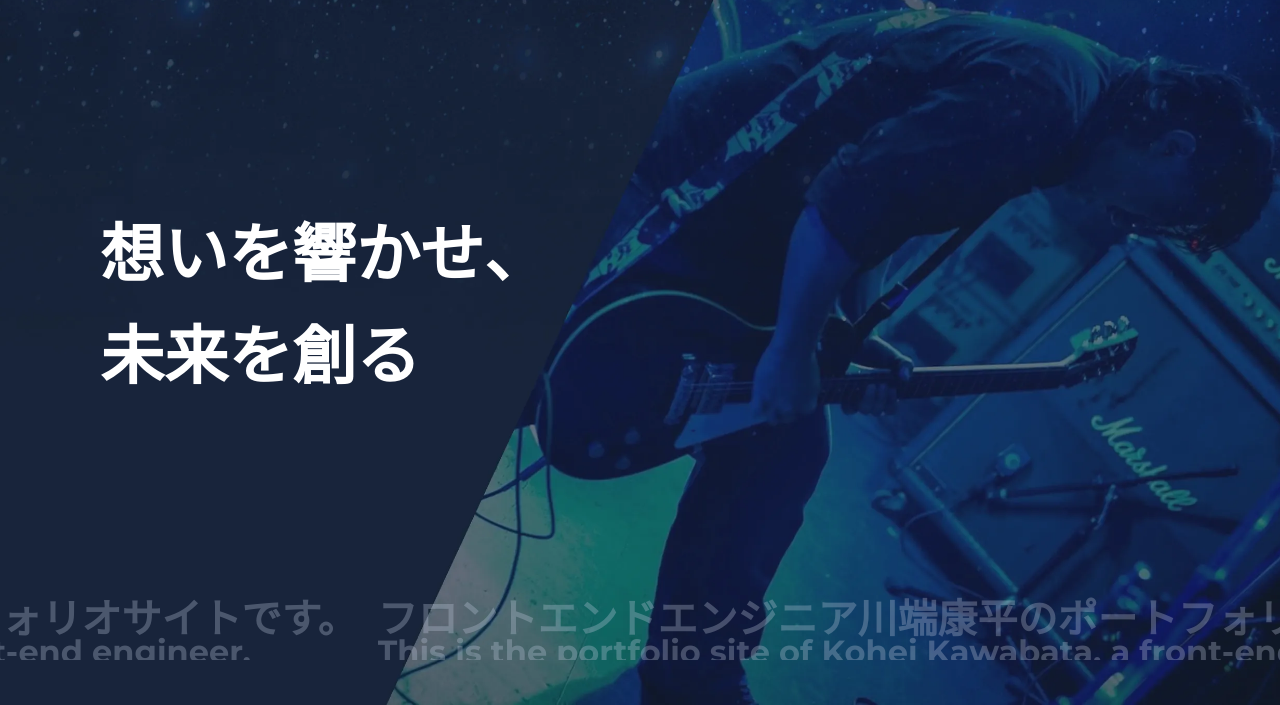
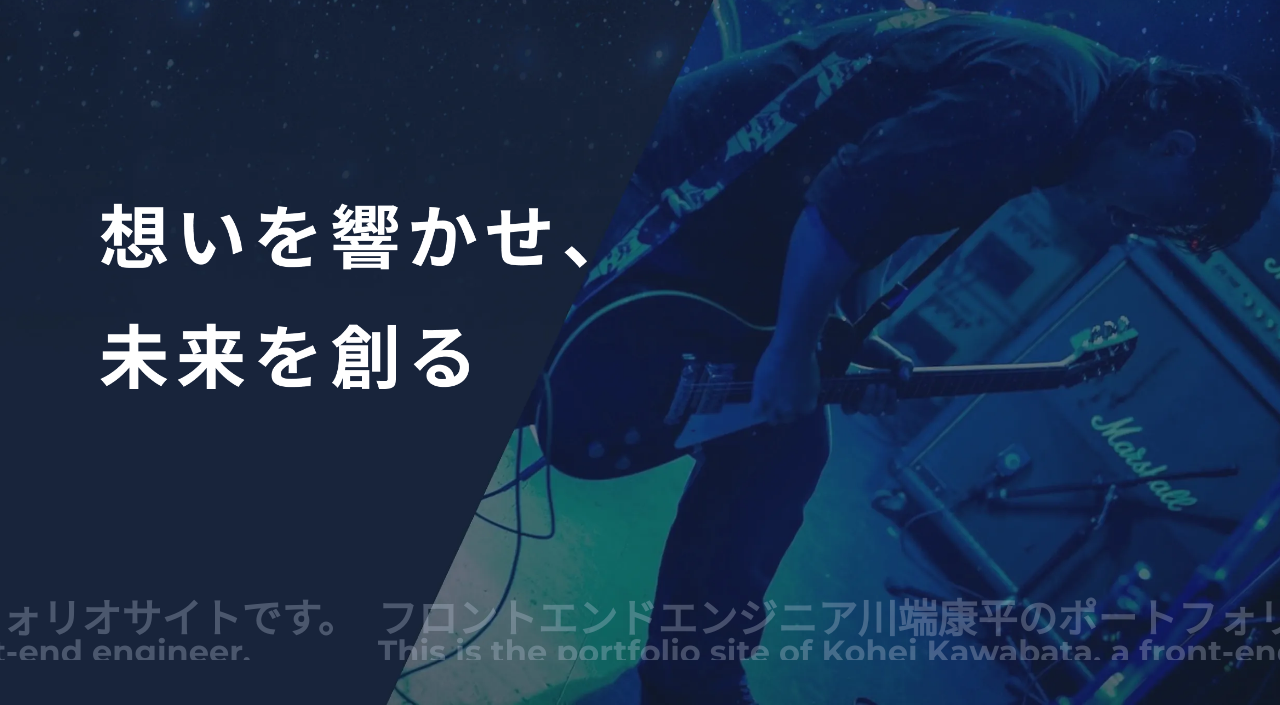
Before and after one commit to kohei0812/astro-portfolio-ssg, an Astro site: page / in a window 1280 px wide. Shown: the part 95-800 px from the top of the page. Built offline with nearby package versions, Linux system fonts and the light colour scheme; Astro itself is replaced by a stand-in of ours; no server answers.

Commit message:
hero-ttl

```diff
--- a/src/assets/styles/top/_hero.scss
+++ b/src/assets/styles/top/_hero.scss
@@ -1,3 +1,4 @@
+
 @use "../variables" as v;
 /*****************/
 /*** hero***/
@@ -28,13 +29,15 @@
       }
 
       &-ttl {
-        font-size: 6.4rem;
-        line-height: 1.6;
-        color: white;
-        font-weight: bold;
-        font-family: -apple-system, BlinkMacSystemFont, "Segoe UI", Roboto, "Hiragino Sans", "Yu Gothic UI", "Meiryo", sans-serif;
         min-height: 205px;
         contain: layout;
+
+        img {
+          width:487px;
+          height: auto;
+          max-width: 100%;
+          display: block;
+        }
       }
 
       &-sub-title {
@@ -107,14 +110,15 @@
 
       &-ttl {
         margin-top: 25vh;
-        font-size: 3.6rem;
-        line-height: 1.6;
-        color: white;
-        font-weight: bold;
-        letter-spacing: .1em;
-        font-family: -apple-system, BlinkMacSystemFont, "Segoe UI", Roboto, "Hiragino Sans", "Yu Gothic UI", "Meiryo", sans-serif;
         min-height: 115px;
         contain: layout;
+
+        img {
+          width: 274px;
+          height: auto;
+          max-width: 100%;
+          display: block;
+        }
       }
 
       &-sub-title {
--- a/src/components/top/hero/Hero.astro
+++ b/src/components/top/hero/Hero.astro
@@ -4,10 +4,20 @@ import HeroTextSwiper from './HeroTextSwiper.jsx';
 ---
 <section class="hero" id="hero" aria-labelledby="hero-heading">
   <div class="container">
-    <p class="hero-ttl">
-      想いを響かせ、<br />
-      未来を創る
-    </p>
+    <div class="hero-ttl">
+      <picture>
+        <source srcset="/assets/images/hero-title.webp" type="image/webp" />
+        <img
+          src="/assets/images/hero-title.png"
+          alt="想いを響かせ、未来を創る"
+          width="360"
+          height="115"
+          loading="eager"
+          decoding="sync"
+          fetchpriority="high"
+        />
+      </picture>
+    </div>
   </div>
   <HeroTextSwiper client:load />
 </section>
--- a/src/layouts/Layout.astro
+++ b/src/layouts/Layout.astro
@@ -43,8 +43,9 @@ const scriptHtml = `
       body{color:white;font-family:-apple-system,BlinkMacSystemFont,"Segoe UI",Roboto,"Hiragino Sans","Yu Gothic UI","Meiryo",sans-serif}
       .hero{position:fixed;top:0;left:0;width:100%;height:100vh;background-image:url(/assets/images/hero.webp);background-size:cover;background-position:center;background-repeat:no-repeat;overflow:hidden;z-index:1}
       .hero .container{height:100%;display:flex;align-items:center;position:relative;max-width:1110px;margin:0 auto;padding:0 15px}
-      .hero-ttl{font-size:6.4rem;line-height:1.6;color:white;font-weight:bold;font-family:-apple-system,BlinkMacSystemFont,"Segoe UI",Roboto,"Hiragino Sans","Yu Gothic UI","Meiryo",sans-serif}
-      @media (max-width:768px){.hero{background-image:url(/assets/images/hero-sp.webp)}.hero-ttl{font-size:3.6rem;margin-top:25vh;letter-spacing:.1em}}
+      .hero-ttl{min-height:205px}
+      .hero-ttl img{width:auto;height:auto;max-width:100%;display:block}
+      @media (max-width:768px){.hero{background-image:url(/assets/images/hero-sp.webp)}.hero-ttl{margin-top:25vh;min-height:115px}}
     </style>
 
     <!-- Preconnect for Google Fonts -->
```
Also changed, not shown: public/assets/images/hero-title.png (added), public/assets/images/hero-title.webp (added).
